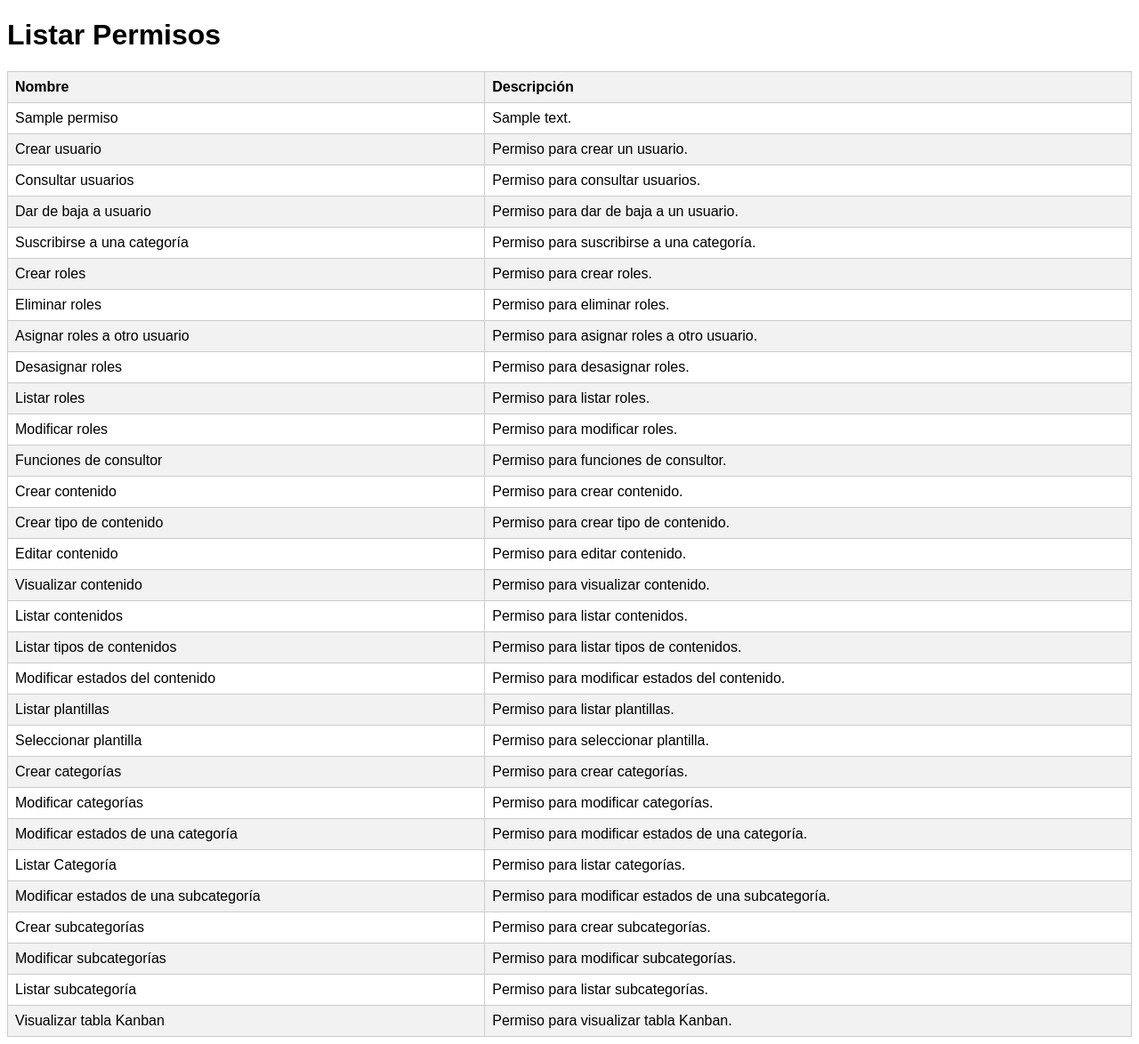
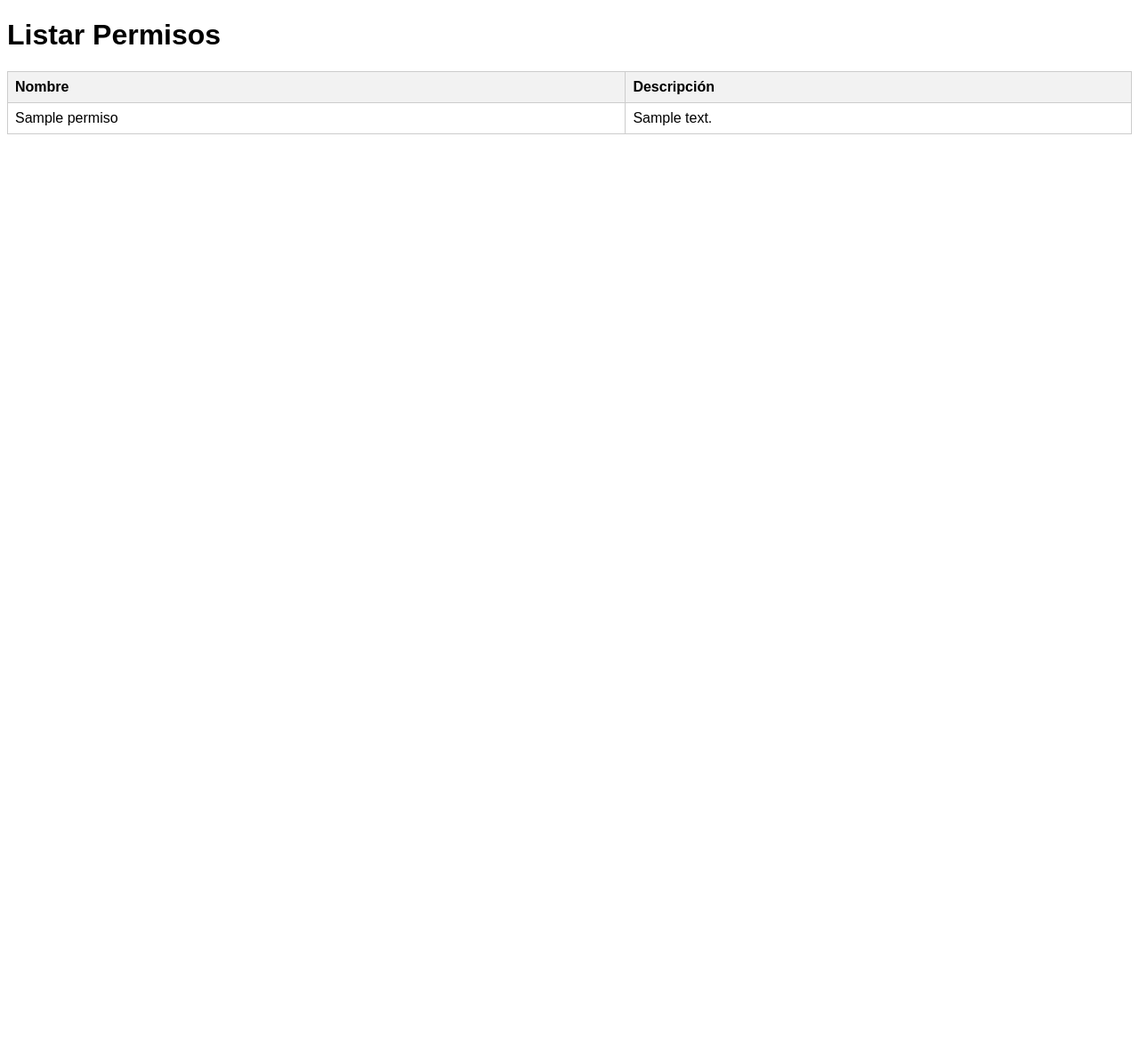
Before and after one commit to aravalenzuela/proyecto_CMS, a Django app: page /listar_permisos/ in a window 1280 px wide. Shown: the whole page at 89% size. After the commit the page ends 151 px from the top, so only its background shows below. Run offline with Django 4.2, Linux system fonts and the light colour scheme; tables that the repository leaves empty hold one stand-in row (values such as "Sample post").

Commit message:
[CONEXION DB PERMISOS]

```diff
--- a/Seguridad/models.py
+++ b/Seguridad/models.py
@@ -9,9 +9,8 @@ class Permiso(models.Model):
     nombre = models.CharField(max_length=50)
     descripcion = models.CharField(max_length=200)
 
-    def _str_(self):
+    def __str__(self):  # Asegúrate de que sea __str__ y no _str_ como tenías antes.
         return self.nombre
-
 class Rol(models.Model):
     nombre = models.CharField(max_length=50)
     descripcion = models.CharField(max_length=200)
--- a/Seguridad/urls.py
+++ b/Seguridad/urls.py
@@ -10,4 +10,10 @@ urlpatterns = [
     path('listar_categorias/', views.listar_categorias, name='listar_categorias'),
     path('crear_rol/', views.crear_rol, name='crear_rol'),
     path('listar_roles/', views.listar_roles, name='listar_roles'),
+    path('asignar_permiso/', views.asignar_permiso, name='asignar_permiso'),
+
+    # urls.py
+    #path('rol/<int:rol_id>/', views.asignar_permisos_a_rol, name='asignar_permisos_a_rol'),
+    #path('rol/nuevo/', views.asignar_permisos_a_rol, name='nuevo_rol'),
+
 ]
--- a/Seguridad/views.py
+++ b/Seguridad/views.py
@@ -1,10 +1,9 @@
 from django.http import HttpResponse
-from django.shortcuts import render, redirect
+from django.shortcuts import render, redirect, get_object_or_404
 from .models import Permiso, Usuario , Categoria, Rol
 from django.contrib.auth.models import User
 from django.contrib import messages
 from .forms import CategoriaForm, RolForm, AsignarPermisoForm
-
 
 #Codigos para la implementacion de los requerimientos
 def crear_permiso(request):
@@ -18,132 +17,6 @@ def crear_permiso(request):
 
 def listar_permisos(request):
     # Lista de permisos a crear
-    permisos_a_crear = [
-        {
-            'nombre': 'Crear usuario',
-            'descripcion': 'Permiso para crear un usuario.',
-        },
-        {
-            'nombre': 'Consultar usuarios',
-            'descripcion': 'Permiso para consultar usuarios.',
-        },
-        {
-            'nombre': 'Dar de baja a usuario',
-            'descripcion': 'Permiso para dar de baja a un usuario.',
-        },
-        {
-            'nombre': 'Suscribirse a una categoría',
-            'descripcion': 'Permiso para suscribirse a una categoría.',
-        },
-        {
-            'nombre': 'Crear roles',
-            'descripcion': 'Permiso para crear roles.',
-        },
-        {
-            'nombre': 'Eliminar roles',
-            'descripcion': 'Permiso para eliminar roles.',
-        },
-        {
-            'nombre': 'Asignar roles a otro usuario',
-            'descripcion': 'Permiso para asignar roles a otro usuario.',
-        },
-        {
-            'nombre': 'Desasignar roles',
-            'descripcion': 'Permiso para desasignar roles.',
-        },
-        {
-            'nombre': 'Listar roles',
-            'descripcion': 'Permiso para listar roles.',
-        },
-        {
-            'nombre': 'Modificar roles',
-            'descripcion': 'Permiso para modificar roles.',
-        },
-        {
-            'nombre': 'Funciones de consultor',
-            'descripcion': 'Permiso para funciones de consultor.',
-        },
-        {
-            'nombre': 'Crear contenido',
-            'descripcion': 'Permiso para crear contenido.',
-        },
-        {
-            'nombre': 'Crear tipo de contenido',
-            'descripcion': 'Permiso para crear tipo de contenido.',
-        },
-        {
-            'nombre': 'Editar contenido',
-            'descripcion': 'Permiso para editar contenido.',
-        },
-        {
-            'nombre': 'Visualizar contenido',
-            'descripcion': 'Permiso para visualizar contenido.',
-        },
-        {
-            'nombre': 'Listar contenidos',
-            'descripcion': 'Permiso para listar contenidos.',
-        },
-        {
-            'nombre': 'Listar tipos de contenidos',
-            'descripcion': 'Permiso para listar tipos de contenidos.',
-        },
-        {
-            'nombre': 'Modificar estados del contenido',
-            'descripcion': 'Permiso para modificar estados del contenido.',
-        },
-        {
-            'nombre': 'Listar plantillas',
-            'descripcion': 'Permiso para listar plantillas.',
-        },
-        {
-            'nombre': 'Seleccionar plantilla',
-            'descripcion': 'Permiso para seleccionar plantilla.',
-        },
-        {
-            'nombre': 'Crear categorías',
-            'descripcion': 'Permiso para crear categorías.',
-        },
-        {
-            'nombre': 'Modificar categorías',
-            'descripcion': 'Permiso para modificar categorías.',
-        },
-        {
-            'nombre': 'Modificar estados de una categoría',
-            'descripcion': 'Permiso para modificar estados de una categoría.',
-        },
-        {
-            'nombre': 'Listar Categoría',
-            'descripcion': 'Permiso para listar categorías.',
-        },
-        {
-            'nombre': 'Modificar estados de una subcategoría',
-            'descripcion': 'Permiso para modificar estados de una subcategoría.',
-        },
-        {
-            'nombre': 'Crear subcategorías',
-            'descripcion': 'Permiso para crear subcategorías.',
-        },
-        {
-            'nombre': 'Modificar subcategorías',
-            'descripcion': 'Permiso para modificar subcategorías.',
-        },
-        {
-            'nombre': 'Listar subcategoría',
-            'descripcion': 'Permiso para listar subcategorías.',
-        },
-        {
-            'nombre': 'Visualizar tabla Kanban',
-            'descripcion': 'Permiso para visualizar tabla Kanban.',
-        },
-    ]
-
-    # Crear los permisos si no existen
-    for permiso_info in permisos_a_crear:
-        nombre = permiso_info['nombre']
-        descripcion = permiso_info['descripcion']
-        if not Permiso.objects.filter(nombre=nombre).exists():
-            Permiso.objects.create(nombre=nombre, descripcion=descripcion)
-
     permisos = Permiso.objects.all()
     return render(request, 'listar_permisos.html', {'permisos': permisos})
 
@@ -169,18 +42,27 @@ def crear_usuario(request):
 
     return render(request, 'crear_usuario.html')
 
-def asignar_permiso(request, usuario_id):
-    usuario = Usuario.objects.get(pk=usuario_id)
+
+def asignar_permiso(request, rol_id=None):
+    rol = get_object_or_404(Rol, pk=rol_id) if rol_id else None
+
     if request.method == 'POST':
-        form = AsignarPermisoForm(request.POST)
+        form = RolForm(request.POST, instance=rol)
         if form.is_valid():
-            permiso = form.cleaned_data['permiso']
-            usuario.permisos.add(permiso)
-            return redirect('listar_permisos')  # Redirige a la lista de permisos u otra vista deseada
+            rol = form.save()  # Los permisos se guardarán automáticamente debido a ManyToMany
+            messages.success(request, 'Permisos asignados con éxito.')
+            return redirect('profile_view')
+        else:
+            messages.error(request, 'Ha ocurrido un error al asignar los permisos.')
     else:
-        form = AsignarPermisoForm()
-    return render(request, 'asignar_permiso.html', {'form': form, 'usuario': usuario})
-# En tu views.py
+        form = RolForm(instance=rol)
+
+    context = {
+        'form': form
+    }
+    return render(request, 'asignar_permisos_a_rol.html', context)
+
+
 def crear_categoria(request):
     print("Método de la petición:", request.method)
     print("La función crear_categoria se ha llamado")
@@ -217,5 +99,7 @@ def crear_rol(request):
 
 
 def listar_roles(request):
-    roles = Rol.objects.all()
+    roles = Rol.objects.all().prefetch_related('permisos')
     return render(request, 'listar_roles.html', {'roles': roles})
+
+# views.py
--- a/core/templates/profile.html
+++ b/core/templates/profile.html
@@ -48,7 +48,7 @@
         <ul>
             <li><a href="{% url 'listar_permisos' %}">Listar Permisos</a></li>
             <li><a href="{% url 'crear_permiso' %}">Crear Permiso</a></li>
-            <li><a href="#assign-permission">Asignar Permiso</a></li>
+            <li><a href="{% url 'asignar_permiso' %}">Asignar Permiso</a></li>
         </ul>
     </section>
 
```
Also changed, not shown: Seguridad/forms.py (+15 -2 lines), Seguridad/templates/asignar_permisos_a_rol.html (added, +85 -0 lines), Seguridad/templates/listar_roles.html (+9 -2 lines).
